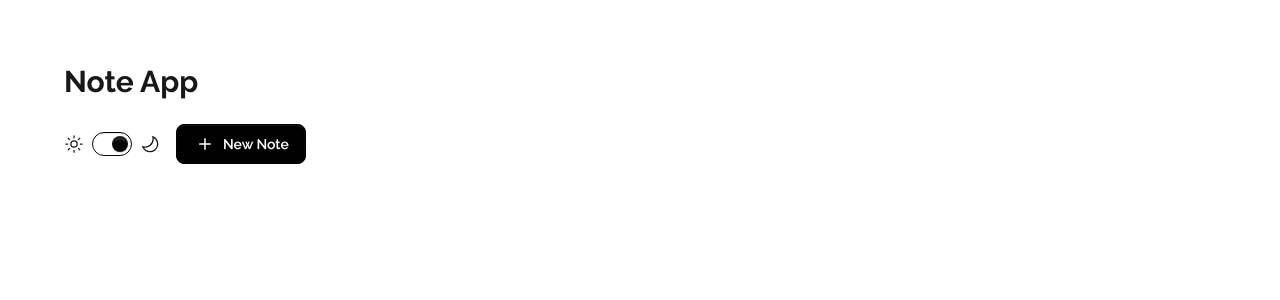
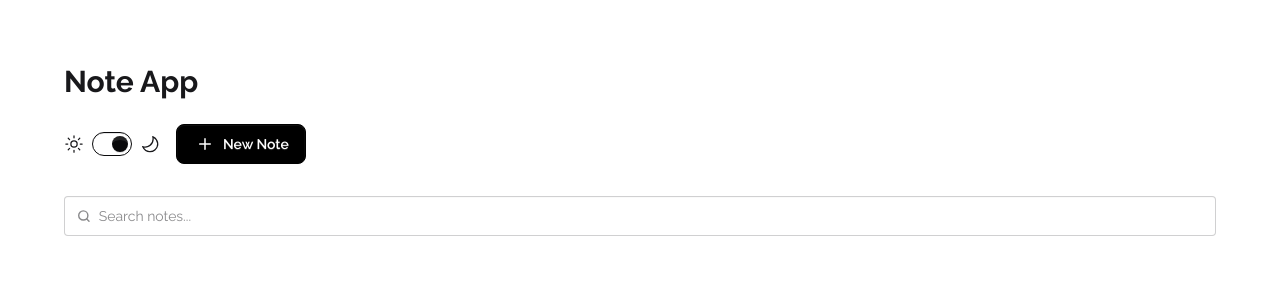
Before and after one commit to Cybite-Academy/NoteApp, a React (Vite) app: page / in a window 1280 px wide. Shown: the top 300 px of the page. Built offline with nearby package versions, Linux system fonts and the light colour scheme.

Commit message:
added Search UI

```diff
--- a/src/App.jsx
+++ b/src/App.jsx
@@ -1,10 +1,12 @@
 import './App.css'
 import Header from './components/Header'
+import Search from './components/Search'
 
 function App() {
   return (
-    <main className='w-[90%] mx-auto flex flex-col pt-16'>
+    <main className='w-[90%] mx-auto flex flex-col gap-8 pt-16'>
       <Header />
+      <Search/>
     </main>
   )
 }
--- /dev/null
+++ b/src/components/Search.jsx
@@ -0,0 +1,23 @@
+
+
+const Search = () => {
+    return (
+        <label className="input w-full">
+            <svg className="h-[1em] opacity-50" xmlns="http://www.w3.org/2000/svg" viewBox="0 0 24 24">
+                <g
+                    strokeLinejoin="round"
+                    strokeLinecap="round"
+                    strokeWidth="2.5"
+                    fill="none"
+                    stroke="currentColor"
+                >
+                    <circle cx="11" cy="11" r="8"></circle>
+                    <path d="m21 21-4.3-4.3"></path>
+                </g>
+            </svg>
+            <input type="search" required placeholder="Search notes..." />
+        </label>
+    )
+}
+
+export default Search
```
Also changed, not shown: src/components/Tags.jsx (added).
